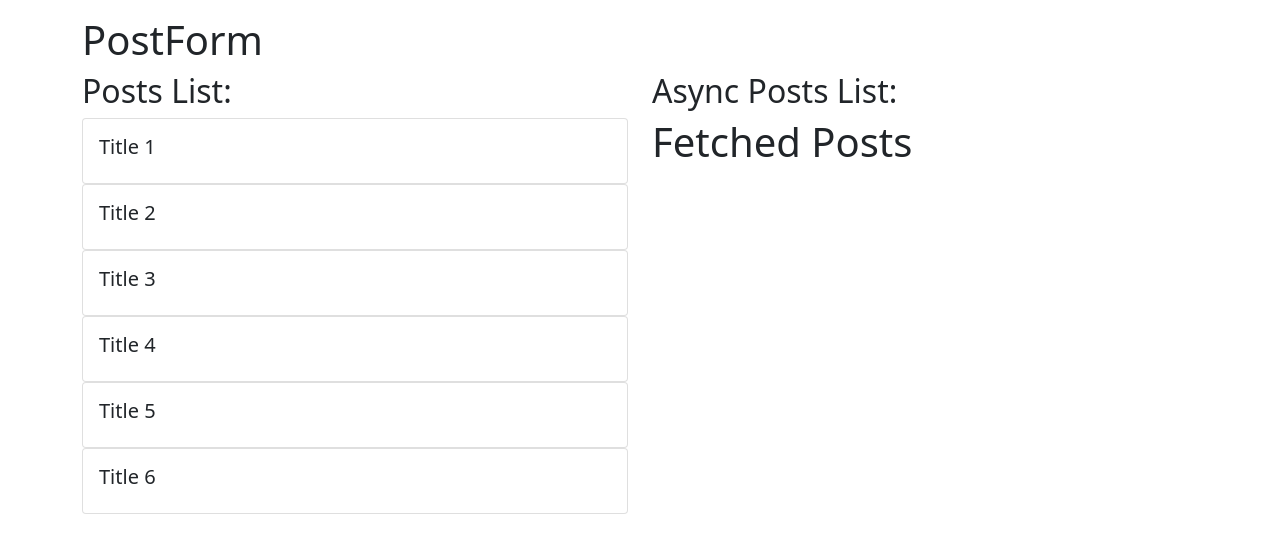
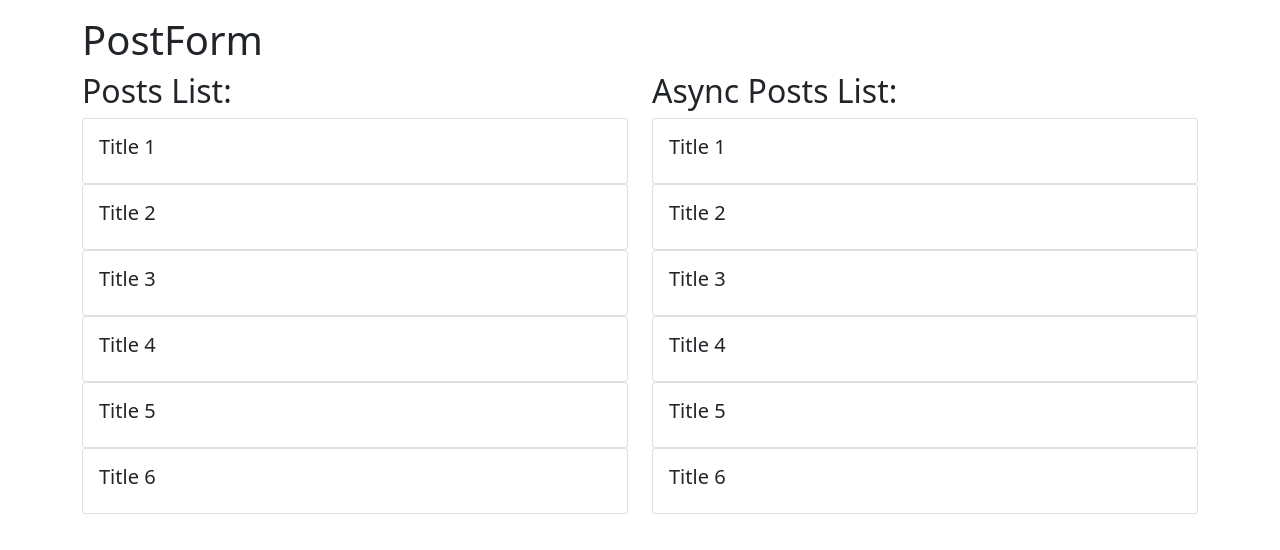
Before and after one commit to MikitaCat/redux_repeat_with_saga, a React (Create React App) app: page / in a window 1280 px wide. Shown: the top 550 px of the page. Built offline with nearby package versions, Linux system fonts and the light colour scheme.

Commit message:
FetchedPosts component update: Added markup Added posts length checking and button for posts download

```diff
--- a/src/App.js
+++ b/src/App.js
@@ -18,7 +18,7 @@ function App() {
         </div>
         <div className="col">
           <h2>Async Posts List:</h2>
-          <FetchedPosts />
+          <FetchedPosts posts={[1, 2, 3, 4, 5, 6]} />
         </div>
       </div>
     </div>
--- a/src/components/FetchedPosts.jsx
+++ b/src/components/FetchedPosts.jsx
@@ -1,11 +1,14 @@
 import React from 'react';
+import Post from './Post';
 
-function FetchedPosts() {
-  return (
-    <div>
-      <h1>Fetched Posts</h1>
-    </div>
-  );
+function FetchedPosts({ posts }) {
+  if (!posts.length) {
+    return <button className="btn btn-primary">Download posts</button>;
+  }
+
+  return posts.map((post) => {
+    return <Post post={post} />;
+  });
 }
 
 export default FetchedPosts;
```
